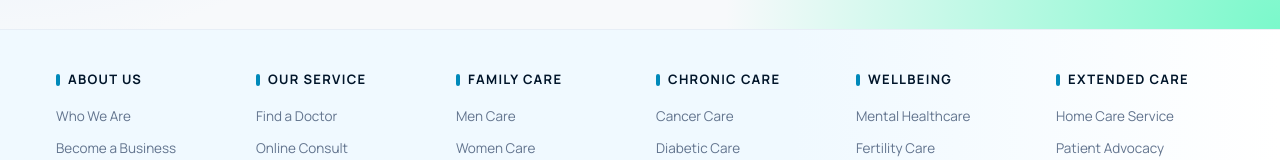
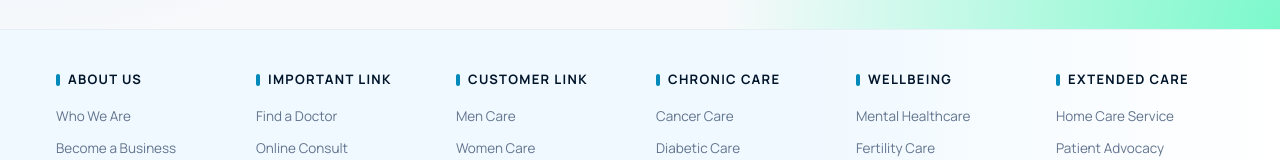
Before and after one commit to iaislamarif-oss/easyfront, a React (Vite) app: page / in a window 1280 px wide. Shown: the part 3574-3734 px from the top of the page. Built offline with nearby package versions, Linux system fonts and the light colour scheme.

Commit message:
Rename footer menu titles: Important Link and Customer Link

```diff
--- a/src/components/Footer.jsx
+++ b/src/components/Footer.jsx
@@ -14,7 +14,7 @@ const Footer = () => {
       ]
     },
     {
-      title: 'Our Service',
+      title: 'Important Link',
       links: [
         { name: 'Find a Doctor', path: '/find-doctor' },
         { name: 'Online Consult', path: '#' },
@@ -26,7 +26,7 @@ const Footer = () => {
       ]
     },
     {
-      title: 'Family Care',
+      title: 'Customer Link',
       links: [
         { name: 'Men Care', path: '#' },
         { name: 'Women Care', path: '/women-care' },
```
